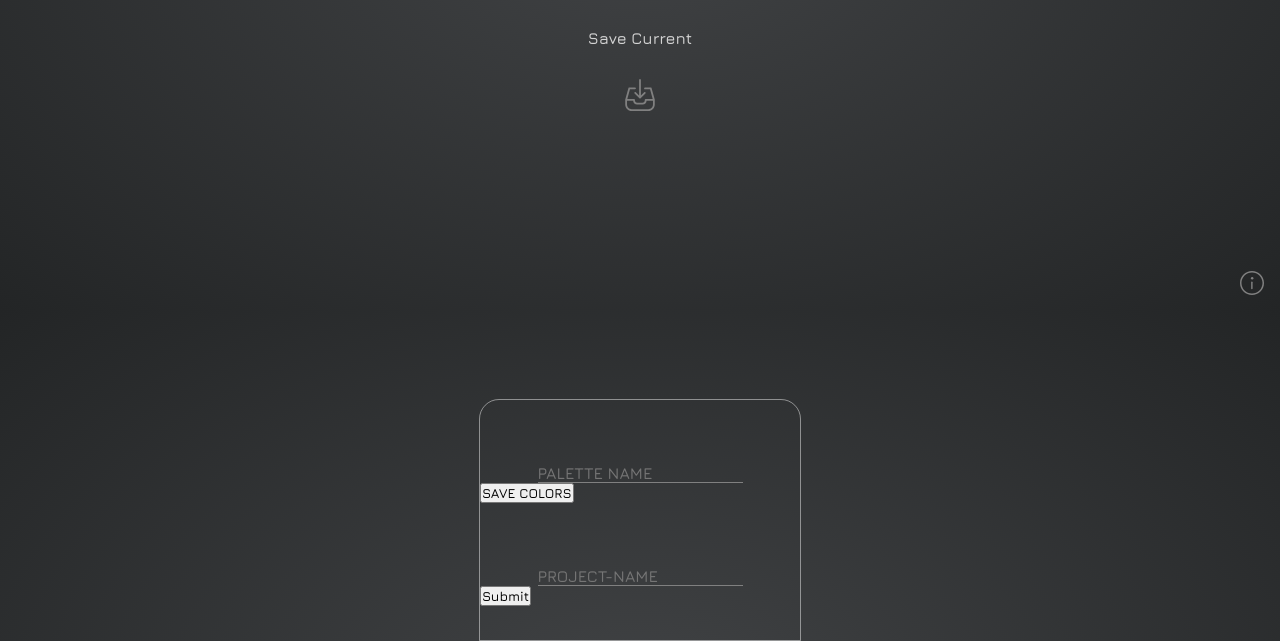
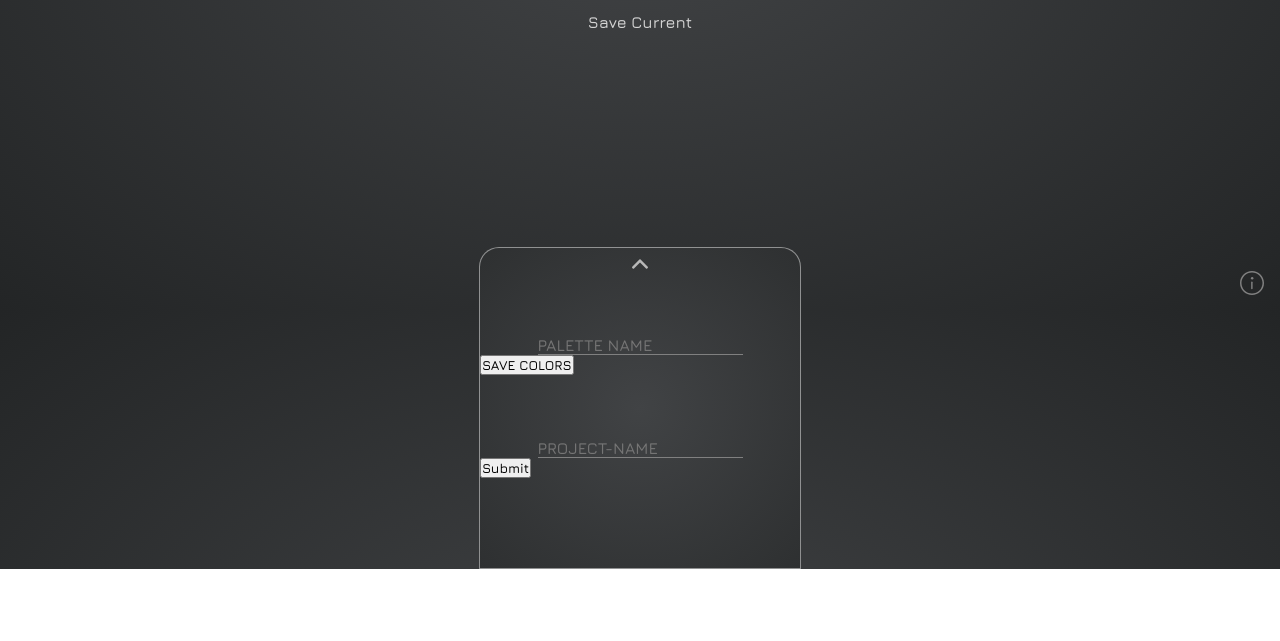
Before and after one commit to 30ozSteak/Juicy, a website: page public/index.html in a window 1280 px wide. Shown: the part 489-1130 px from the top of the page. After the commit the page ends 1058 px from the top, so only its background shows below. Drawn offline with nearby package versions, Linux system fonts and the light colour scheme; no server answers.

Commit message:
change save block functionality to be easier and take up less screen space

```diff
--- a/public/index.html
+++ b/public/index.html
@@ -42,8 +42,9 @@
     <p class="s">Shuffle Colors</p>
     <p class="c">Save Current</p>
   </section>
-  <img class="d-m-btn" src="./assets/download.svg" alt="">
+
   <section class="save-block">
+    <img class="d-m-btn" src="./assets/caret.svg" alt="">
     <form>
       <input type="text" placeholder="Palette Name" class="save-color-palette-input" required>
       <button type="submit" class="save-color-palette-btn">SAVE COLORS</button>
--- a/public/style.css
+++ b/public/style.css
@@ -269,35 +269,38 @@ header {
 }
 
 .d-m-btn {
-  width: 2rem;
-  height: 2rem;
+  width: 1rem;
+  height: 1rem;
   display: block;
-  transition: .2s;
-  margin: 2rem auto 0;
+  transition: .4s;
+  margin: .5rem auto 0;
+  cursor: pointer;
+}
+
+.d-m-btn-active,
+.d-m-btn:hover {
+  filter: brightness(150%);
 }
 
 .d-m-btn-active {
-  filter: brightness(150%);
-}
-
-.d-m-btn:hover {
-  filter: brightness(150%);
-  cursor: pointer;
+  transform: scaleX(-1) scaleY(-1) scale(.9);
 }
 
 /* ! Save block ! */
 
 .save-block {
-  height: 15rem;
+  height: 20rem;
   width: 20rem;
   border-radius: 20px 20px 0 0;
-  margin: 18rem auto;
+  margin: 13.5rem auto 0;
   border: 1px solid rgba(255, 255, 255, 0.459);
+  background: radial-gradient(#414345, #2e3031);
   transition: .6s;
+  ;
 }
 
 .save-block-open {
-  margin: 1rem auto !important;
+  margin: 1rem auto 0 auto !important;
 }
 
 .save-block input {
@@ -358,7 +361,7 @@ header {
 
 .c {
   text-align: center;
-  margin-top: 2rem;
+  margin-top: 1rem;
 }
 
 
```
Also changed, not shown: public/assets/caret.svg (added), 3 other files.
